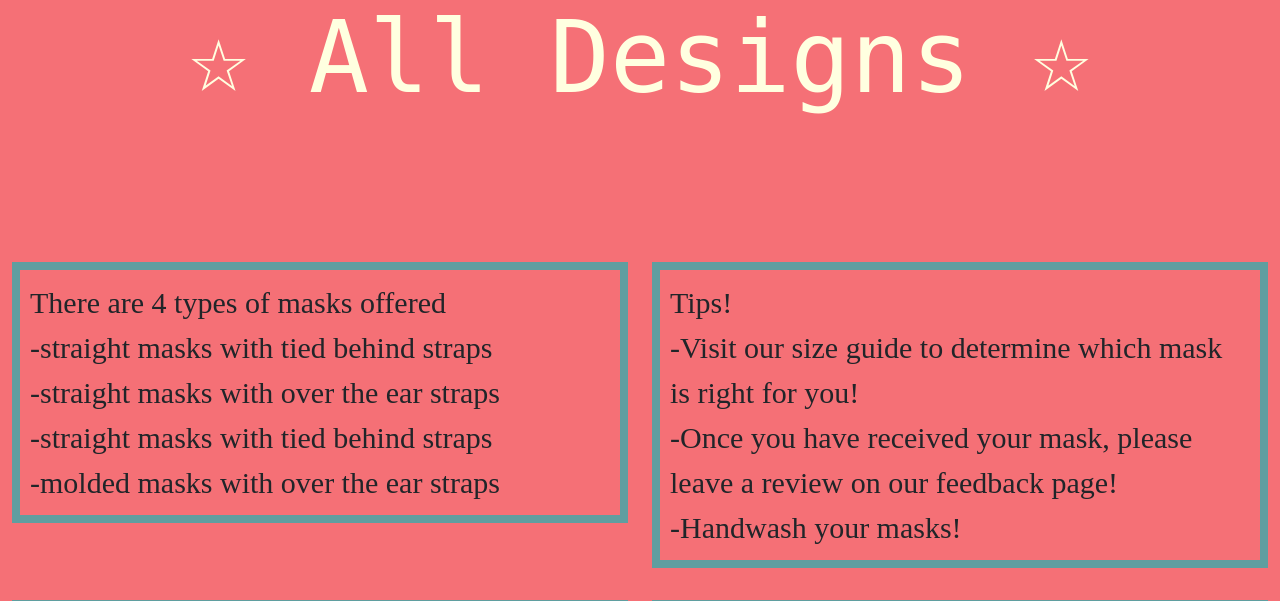
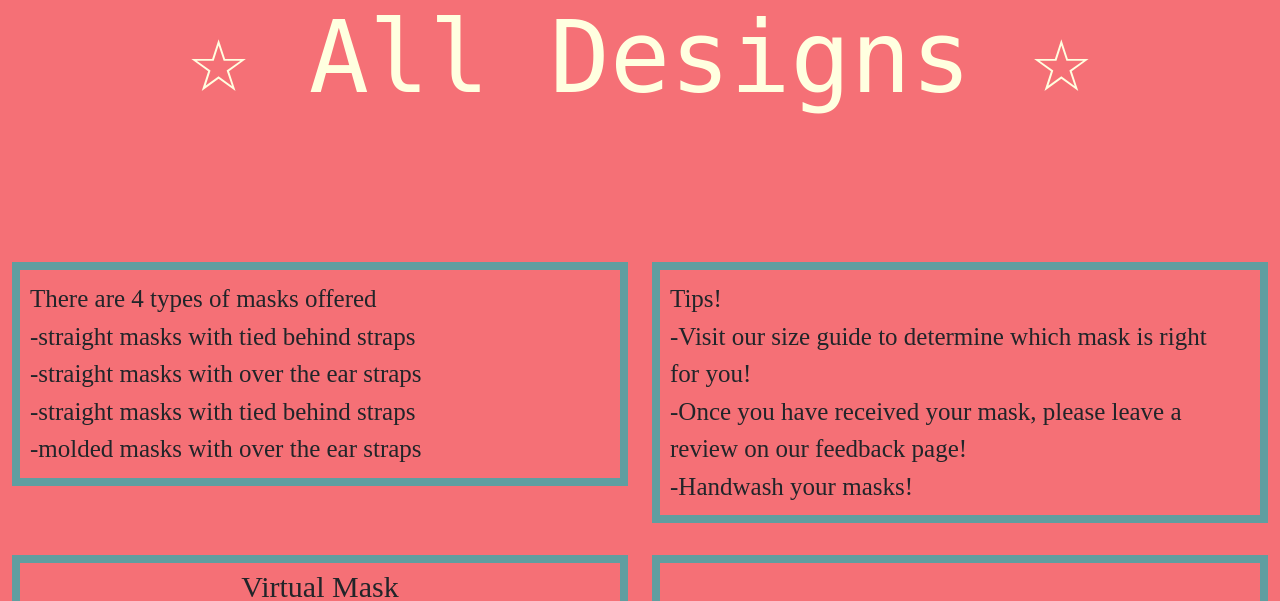
Before and after one commit to nehapavani/n224_Venus, a Flask app: page /shopnow in a window 1280 px wide. Shown: the part 178-779 px from the top of the page. Run offline with Flask 2, Linux system fonts and the light colour scheme.

Commit message:
code update(images)

```diff
--- a/templates/shopnow.html
+++ b/templates/shopnow.html
@@ -6,6 +6,13 @@
 
     <body style="background-color:#f57076;">
     <h1 style="font-family: 'Vladimir Script', monospace; padding: 120px; text-align:center; color:lightyellow; font-size: 100px;">&#9734; All Designs &#9734;</h1>
+
+    <script>
+        element.onmouseover = function() {
+            //Hovering
+        }
+
+    </script>
 
     <style>
         body{ background:#000; margin:0px;}
@@ -43,8 +50,7 @@
             box-sizing: border-box;
         }
 
-
-        button {
+.button {
     background-color: rebeccapurple;
     border-radius: 5px;
     box-shadow: 4px 4px 5px rgba(255, 255, 255, 0.15);
@@ -82,35 +88,47 @@
         .particle.move {
             animation: move 1000ms linear forwards;
         }
+
+        @keyframes move {
+            to {
+                transform: translate(var(--x), var(--y));
+            }
+
+            95% {
+                opacity: 1;
+            }
+
+            100% {
+                opacity: 0;
+            }
+        }
+
     </style>
 
-
-    <div class="row-fluid">
     <div class="container-fluid animate-bottom">
-            <h1 style="text-align: center"></h1>
         <div class="row">
             <div class="col-sm-6">
                 <p style="font-size: x-large">
-                    <p style="padding: 10px; border: 8px solid cadetblue; text-align: left; font-size:30px; font-family: 'SansSerif';">There are 4 types of masks offered <br> -straight masks with tied behind straps<br> -straight masks with over the ear straps <br> -straight masks with tied behind straps<br> -molded masks with over the ear straps</p>
+                <p style="padding: 10px; border: 8px solid cadetblue; text-align: left; font-size:25px; font-family: 'SansSerif';">There are 4 types of masks offered <br> -straight masks with tied behind straps<br> -straight masks with over the ear straps <br> -straight masks with tied behind straps<br> -molded masks with over the ear straps</p>
                 </p>
             </div>
 
             <div class="col-sm-6">
                 <p>
                 <p style="font-size: x-large">
-                    <p style="padding: 10px; padding-right: 20px; border: 8px solid cadetblue; text-align: left; font-size:30px; font-family: 'SansSerif';">Tips!<br> -Visit our size guide to determine which mask is right for you!<br> -Once you have received your mask, please leave a review on our feedback page!<br>-Handwash your masks!</p>
+                <p style="padding: 10px; padding-right: 20px; border: 8px solid cadetblue; text-align: left; font-size:25px; font-family: 'SansSerif';">Tips!<br>-Visit our size guide to determine which mask is right for you!<br>-Once you have received your mask, please leave a review on our feedback page!<br>-Handwash your masks!</p>
                 </p>
             </div>
             <div class="col-sm-6">
                 <p>
                 <p style="font-size: x-large">
-                    <p style="padding: 10px; border: 8px solid cadetblue; text-align: -webkit-center; font-size:30px; font-family: 'SansSerif';">Virtual Mask<br>Donation, but no mask <br>  <button class="button button2">Donate Now</button><br> Thank you for your donation </p>
-                    <p style="padding: 10px;border: 8px solid cadetblue; text-align: left; font-size:30px; font-family: 'SansSerif';">  <a href="http://127.0.0.1:5000/quiz"> </a> <br> <img src="https://static.wixstatic.com/media/86a038_6b2cb34886a5449d97e022b6f1fecd50~mv2.jpg/v1/crop/x_0,y_176,w_3437,h_1488/fill/w_704,h_305,al_c,q_80,usm_0.66_1.00_0.01,enc_auto/IMG_20200617_170001%20(2).jpg">Paris Themed Mask <br> $10 <br> <button class="button button1">Buy Now</button></p>
+                <p style="padding: 1px; padding-block-end: 20px; border: 8px solid cadetblue; text-align: -webkit-center; font-size:30px; font-family: 'SansSerif';">Virtual Mask<br>Donation, but no mask <br> <button class="button button2">Donate Now</button><br> Thank you for your donation </p>
+                <p style="padding: 10px; padding-right: 20px; border: 8px solid cadetblue; text-align: center; font-size:30px; font-family: 'SansSerif';"> <a href="http://127.0.0.1:5000/quiz"> </a> <br> <img src="https://static.wixstatic.com/media/86a038_6b2cb34886a5449d97e022b6f1fecd50~mv2.jpg/v1/crop/x_0,y_176,w_3437,h_1488/fill/w_704,h_305,al_c,q_80,usm_0.66_1.00_0.01,enc_auto/IMG_20200617_170001%20(2).jpg">Paris Themed Mask <br> $10 <br> <button class="button button1">Buy Now</button></p>
             </div>
             <div class="col-sm-6">
                 <p>
                 <p style="font-size: x-large">
-                    <p style="padding: 10px; border: 8px solid cadetblue; text-align: left; font-size:30px; font-family: 'SansSerif';">  <a href="http://127.0.0.1:5000/quiz"> </a> <br> <img src="https://static.wixstatic.com/media/86a038_324175e1af1941079244ea6f94ebecf0~mv2.jpg/v1/crop/x_0,y_87,w_3363,h_1456/fill/w_704,h_305,al_c,q_80,usm_0.66_1.00_0.01,enc_auto/IMG_20200617_170201%20(1).jpg">NASA Themed Mask <br> $10 <br> <button class="button button1">Buy Now</button></p>
+                <p style="padding: 10px; padding-right: 20px; border: 8px solid cadetblue; text-align: center; font-size:30px; font-family: 'SansSerif';"> <a href="http://127.0.0.1:5000/quiz"> </a> <br> <img src="https://static.wixstatic.com/media/86a038_324175e1af1941079244ea6f94ebecf0~mv2.jpg/v1/crop/x_0,y_87,w_3363,h_1456/fill/w_704,h_305,al_c,q_80,usm_0.66_1.00_0.01,enc_auto/IMG_20200617_170201%20(1).jpg">NASA Themed Mask <br> $10 <br> <button class="button button1">Buy Now</button></p>
             </div>
         </div>
         </div>
```
Also changed, not shown: templates/images/parismask.jpg (deleted). Lines whose indentation alone changed are shown as unchanged.
